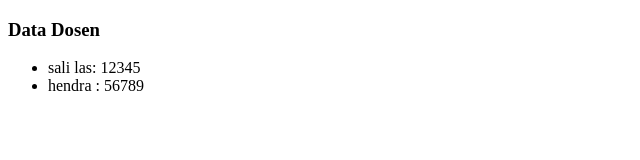
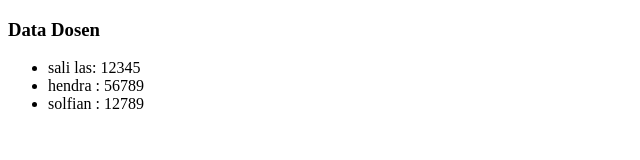
Before and after one commit to nasrudiniqrok/belajar-rebase, a plain HTML site: page dosen.html in a window 1280 px wide. Shown: the whole page, without its empty margins (0-640 px from the left). Drawn offline with Linux system fonts and the light colour scheme.

Commit message:
menambahakan data di dosen.html

```diff
--- a/dosen.html
+++ b/dosen.html
@@ -10,6 +10,7 @@
     <ul>
         <li>sali las: 12345</li>
         <li>hendra : 56789</li>
+        <li>solfian : 12789</li>
     </ul>
 </body>
 </html>
```
